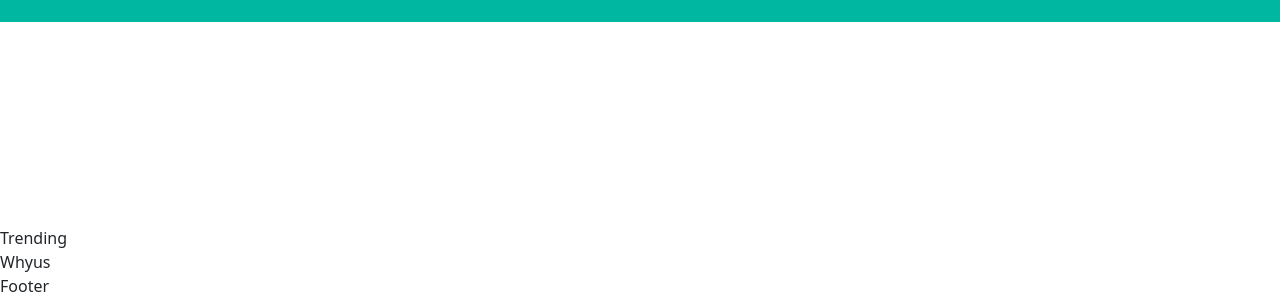
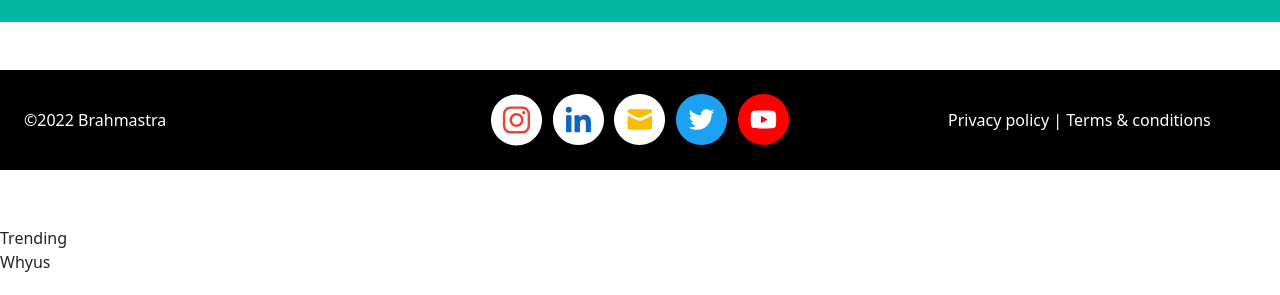
Before and after one commit to ShivamBunge/pict-marketplace, a React (Create React App) app: page / in a window 1280 px wide. Shown: the part 630-925 px from the top of the page. After the commit the page ends 904 px from the top, so only its background shows below. Built offline with nearby package versions, Linux system fonts and the light colour scheme.

Commit message:
Co-authored-by: Ujjawal kumar <Ujjawal-kumar19@users.noreply.github.com>

```diff
--- a/src/Components/Global/Footer/Footer.jsx
+++ b/src/Components/Global/Footer/Footer.jsx
@@ -1,8 +1,64 @@
 import React from "react";
+import Instagram from './../../../Assets/Instagram.svg'
+import LinkedIn from './../../../Assets/linkedin.svg'
+import Mail from './../../../Assets/Mail.svg'
+import Twitter from './../../../Assets/twitter.svg'
+import Youtube from './../../../Assets/youtube.svg'
 import "./footer.css";
 
 const Footer = () => {
-  return <div>Footer</div>;
-};
+
+  return <div className="footer-area position-absolute bottom-0 w-100 bg-black d-flex  align-content-center p-4" id='#footer'>
+
+  <div className='align-self-center text-white w-25'>&#169;2022 Brahmastra</div>
+  <div className="logo-social d-flex justify-content-around  mx-auto w-25" target="blank" href=""  >
+      <a className="logo-social" target="blank" href="">
+          <img src={Instagram} alt="IG" className='img-fluid' />
+      </a>
+
+      <a
+          className="logo-special"
+          target="blank"
+          href="#"
+      >
+          <img src={LinkedIn} alt="LinkedIn" className='img-fluid' />
+
+      </a>
+
+      <a
+          className="logo-special"
+          target="blank"
+          href=" "
+      >
+          <img src={Mail} alt="Gmail" className='img-fluid' />
+
+      </a>
+
+      <a
+          className="logo-special"
+          target="blank"
+          href=" "
+      >
+          <img src={Twitter} alt="Twitter" className='img-fluid' />
+
+      </a>
+
+      <a
+          className="logo-special"
+          target="blank"
+          href=" "
+      >
+          <img src={Youtube} alt="Youtube" className='img-fluid' />
+
+      </a>
+
+
+  </div>
+  <div className='text-white w-25 align-self-center'>Privacy policy | Terms & conditions</div>
+
+
+</div>
+
+}
 
 export default Footer;
```
